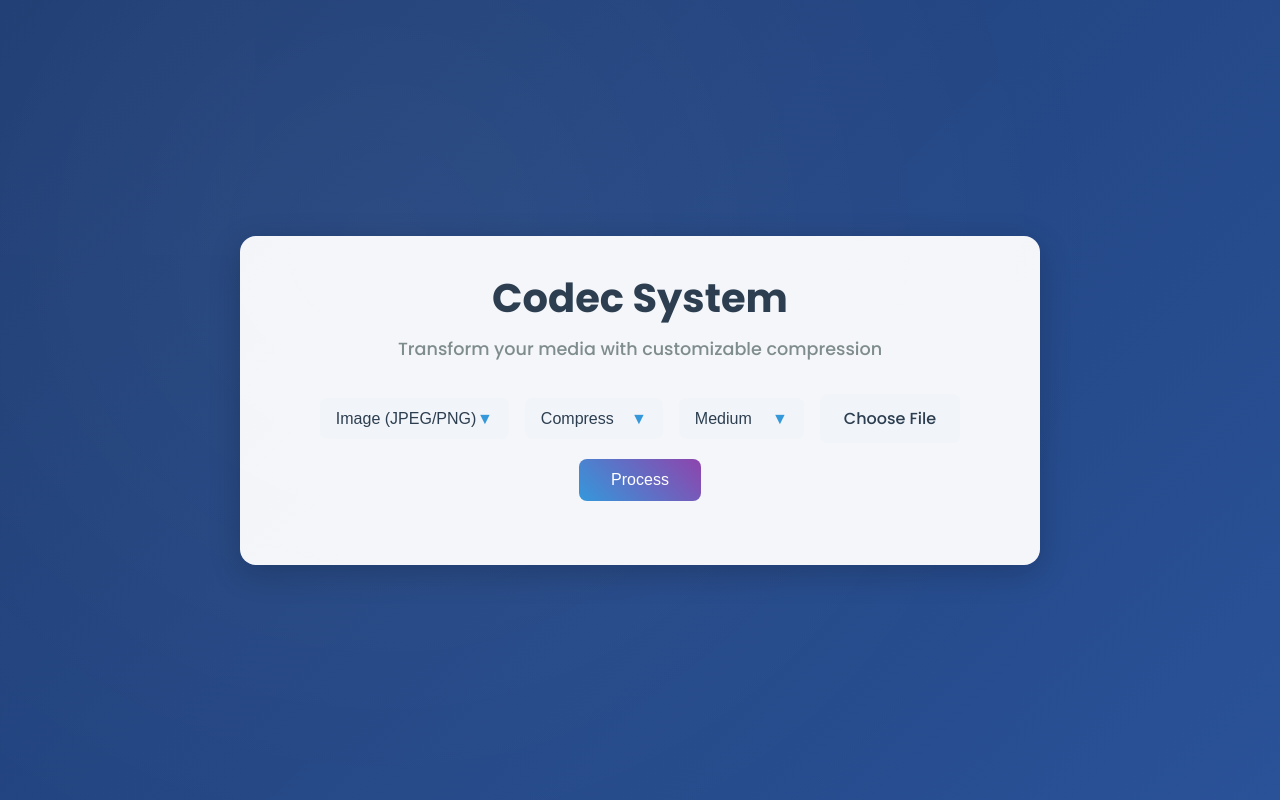
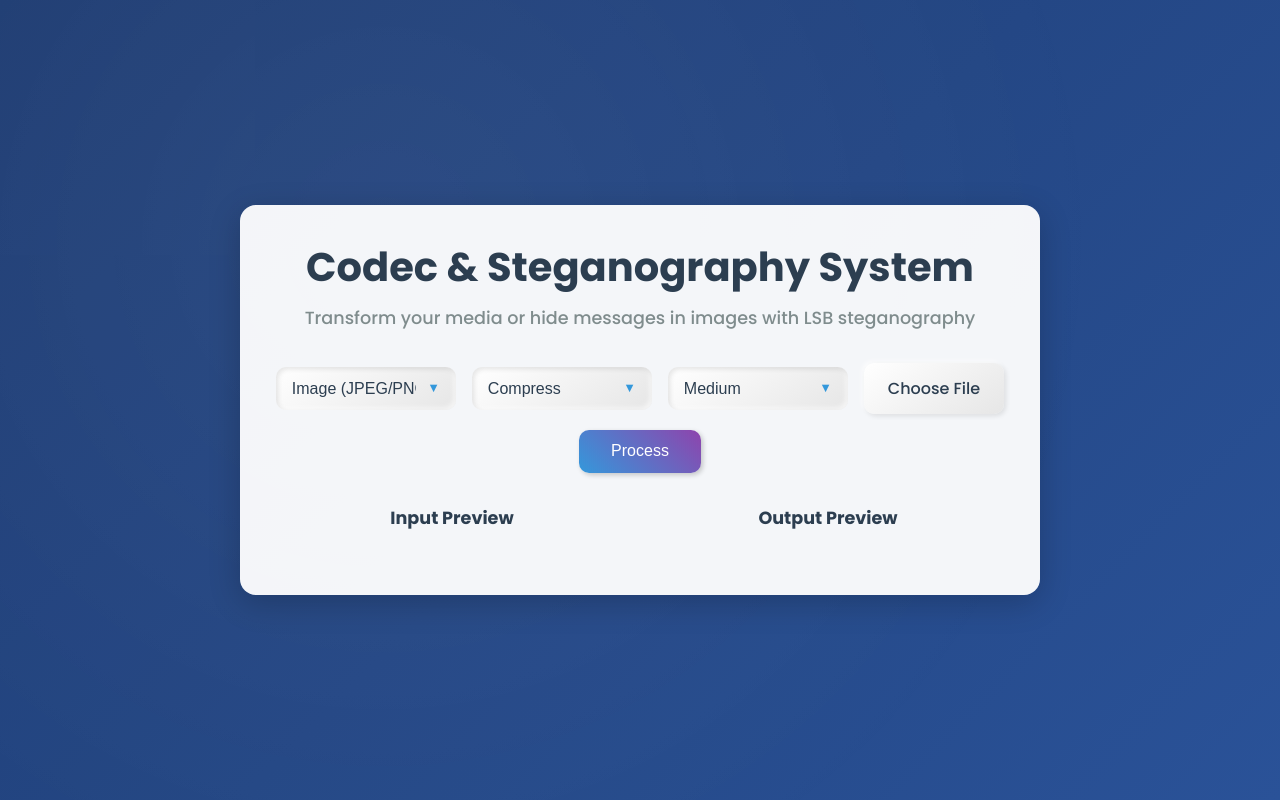
Before and after one commit to mohammadraflisumaryono/Codec-System-Website---Sistem-MultiMedia, a Flask app: page / in a window 1280 px wide. Run offline with Flask 3, Linux system fonts and the light colour scheme; some libraries are stand-ins or nearby versions.

Commit message:
Implement steganography features for embedding and extracting messages in images; enhance UI with input previews and validation.

```diff
--- a/app.py
+++ b/app.py
@@ -1,9 +1,10 @@
 import os
 from flask import Flask, request, jsonify, send_file, render_template
 from PIL import Image
+import numpy as np
+from werkzeug.utils import secure_filename
 import pydub
 import moviepy.editor as mp
-from werkzeug.utils import secure_filename
 
 app = Flask(__name__)
 
@@ -22,6 +23,87 @@ ALLOWED_EXTENSIONS = {
 def allowed_file(filename, media_type):
     extension = filename.rsplit('.', 1)[1].lower()
     return extension in ALLOWED_EXTENSIONS[media_type]
+
+# Fungsi Steganografi LSB
+def embed_message(image_path, message, output_path):
+    try:
+        img = Image.open(image_path)
+        if img.mode != 'RGB':
+            img = img.convert('RGB')
+        img_array = np.array(img)
+        h, w, _ = img_array.shape
+
+        # Konversi pesan ke biner
+        message += '###'  # Penanda akhir
+        binary_message = ''.join(format(ord(c), '08b') for c in message)
+
+        # Cek kapasitas
+        max_bits = h * w * 3  # 3 bit per piksel (R, G, B)
+        if len(binary_message) > max_bits:
+            return False, f"Image too small. Max characters: {max_bits // 8 - 3}"
+
+        # Sisipkan pesan ke LSB
+        msg_idx = 0
+        for i in range(h):
+            for j in range(w):
+                for c in range(3):  # R, G, B
+                    if msg_idx < len(binary_message):
+                        pixel = img_array[i, j, c]
+                        pixel = (pixel & ~1) | int(binary_message[msg_idx])
+                        img_array[i, j, c] = pixel
+                        msg_idx += 1
+                    else:
+                        break
+                if msg_idx >= len(binary_message):
+                    break
+            if msg_idx >= len(binary_message):
+                break
+
+        # Simpan gambar
+        Image.fromarray(img_array).save(output_path, format="PNG")
+        return True, "Message embedded successfully"
+    except Exception as e:
+        return False, f"Error embedding message: {str(e)}"
+
+def extract_message(image_path):
+    try:
+        img = Image.open(image_path)
+        if img.mode != 'RGB':
+            img = img.convert('RGB')
+        img_array = np.array(img)
+        h, w, _ = img_array.shape
+
+        binary_message = ""
+        max_bits = h * w * 3
+        for i in range(h):
+            for j in range(w):
+                for c in range(3):
+                    if len(binary_message) < max_bits:
+                        pixel = img_array[i, j, c]
+                        binary_message += str(pixel & 1)
+                    else:
+                        break
+                if len(binary_message) >= max_bits:
+                    break
+            if len(binary_message) >= max_bits:
+                break
+
+        # Konversi biner ke teks
+        message = ""
+        for i in range(0, len(binary_message), 8):
+            byte = binary_message[i:i+8]
+            if len(byte) < 8:
+                break
+            char_code = int(byte, 2)
+            if char_code == 0:
+                break
+            message += chr(char_code)
+            if message.endswith('###'):
+                message = message[:-3]
+                return True, message
+        return False, "No message found"
+    except Exception as e:
+        return False, f"Error extracting message: {str(e)}"
 
 def compress_image(input_path, output_path, quality=50):
     try:
@@ -87,6 +169,7 @@ def process_file():
     media_type = request.form.get('media_type')
     action = request.form.get('action')
     compression_level = request.form.get('compression_level', 'medium')
+    message = request.form.get('message', '')
 
     if not file or not media_type or not action:
         return jsonify({'error': 'Missing required parameters'}), 400
@@ -94,11 +177,11 @@ def process_file():
     if media_type not in ['image', 'audio', 'video']:
         return jsonify({'error': 'Invalid media type'}), 400
 
-    if action not in ['compress', 'decompress']:
+    if action not in ['compress', 'decompress', 'embed', 'extract']:
         return jsonify({'error': 'Invalid action'}), 400
 
-    if not allowed_file(file.filename, media_type):
-        return jsonify({'error': 'File type not allowed'}), 400
+    if action == 'embed' and not message:
+        return jsonify({'error': 'Message required for embedding'}), 400
 
     filename = secure_filename(file.filename)
     input_path = os.path.join(app.config['UPLOAD_FOLDER'], filename)
@@ -106,7 +189,7 @@ def process_file():
 
     base_name = os.path.splitext(filename)[0]
     ext = 'jpg' if media_type == 'image' and action == 'compress' else \
-          'png' if media_type == 'image' and action == 'decompress' else \
+          'png' if media_type == 'image' and action in ['decompress', 'embed', 'extract'] else \
           'mp3' if media_type == 'audio' and action == 'compress' else \
           'wav' if media_type == 'audio' and action == 'decompress' else \
           'mp4'
@@ -114,7 +197,6 @@ def process_file():
     output_filename = f"{base_name}_{action}ed.{ext}"
     output_path = os.path.join(app.config['UPLOAD_FOLDER'], output_filename)
 
-    # Tentukan parameter berdasarkan tingkat kompresi
     compression_params = {
         'image': {'very_small': 10, 'medium': 50, 'small': 80},
         'audio': {'very_small': '64k', 'medium': '128k', 'small': '256k'},
@@ -122,7 +204,12 @@ def process_file():
     }
 
     processors = {
-        'image': {'compress': compress_image, 'decompress': decompress_image},
+        'image': {
+            'compress': compress_image,
+            'decompress': decompress_image,
+            'embed': lambda ip, op: embed_message(ip, message, op),
+            'extract': lambda ip, op: extract_message(ip)
+        },
         'audio': {'compress': compress_audio, 'decompress': decompress_audio},
         'video': {'compress': compress_video, 'decompress': decompress_video}
     }
@@ -130,17 +217,26 @@ def process_file():
     if action == 'compress':
         param = compression_params[media_type].get(compression_level, compression_params[media_type]['medium'])
         success, message = processors[media_type][action](input_path, output_path, param)
+    elif action in ['embed', 'extract'] and media_type == 'image':
+        success, message = processors[media_type][action](input_path, output_path)
+        if action == 'extract':
+            return jsonify({'message': message, 'file': None})
     else:
         success, message = processors[media_type][action](input_path, output_path)
 
-    if success:
+    if success and action != 'extract':
         return jsonify({'message': message, 'file': f'/download/{output_filename}'})
+    elif success and action == 'extract':
+        return jsonify({'message': message, 'file': None})
     else:
         return jsonify({'error': message}), 500
 
 @app.route('/download/<filename>')
 def download_file(filename):
-    return send_file(os.path.join(app.config['UPLOAD_FOLDER'], filename), as_attachment=True)
+    response = send_file(os.path.join(app.config['UPLOAD_FOLDER'], filename), as_attachment=True)
+    response.headers['Access-Control-Allow-Origin'] = '*'
+    response.headers['Access-Control-Allow-Methods'] = 'GET'
+    return response
 
 if __name__ == '__main__':
     app.run(debug=True)
--- a/static/css/style.css
+++ b/static/css/style.css
@@ -75,25 +75,38 @@ body {
     align-items: center;
 }
 
-.select-wrapper {
+.select-wrapper, .input-wrapper {
     position: relative;
+    transition: transform 0.3s ease;
 }
 
-select {
+.select-wrapper:hover, .input-wrapper:hover {
+    transform: translateY(-2px);
+}
+
+select, input[type="text"] {
     appearance: none;
-    padding: 0.75rem 2rem 0.75rem 1rem;
+    padding: 0.8rem 2.5rem 0.8rem 1rem;
     border: none;
-    border-radius: 8px;
-    background: #f1f4f8;
+    border-radius: 10px;
+    background: linear-gradient(145deg, #ffffff, #e6e6e6);
+    box-shadow: inset 2px 2px 5px rgba(0, 0, 0, 0.1), inset -2px -2px 5px rgba(255, 255, 255, 0.7);
     font-size: 1rem;
     color: #2c3e50;
     cursor: pointer;
     transition: all 0.3s ease;
+    width: 180px;
 }
 
-select:focus {
+input[type="text"] {
+    width: 100%;
+    padding-right: 1rem;
+}
+
+select:focus, input[type="text"]:focus {
     outline: none;
-    box-shadow: 0 0 10px rgba(52, 152, 219, 0.5);
+    box-shadow: 0 0 12px rgba(52, 152, 219, 0.6);
+    background: #ffffff;
 }
 
 .select-wrapper::after {
@@ -103,7 +116,13 @@ select:focus {
     top: 50%;
     transform: translateY(-50%);
     color: #3498db;
+    font-size: 0.8rem;
     pointer-events: none;
+    transition: transform 0.3s ease;
+}
+
+.select-wrapper:hover::after {
+    transform: translateY(-50%) rotate(180deg);
 }
 
 .file-input-label {
@@ -117,9 +136,10 @@ input[type="file"] {
 
 .file-input-label span {
     display: inline-block;
-    padding: 0.75rem 1.5rem;
-    background: #f1f4f8;
-    border-radius: 8px;
+    padding: 0.8rem 1.5rem;
+    background: linear-gradient(145deg, #ffffff, #e6e6e6);
+    border-radius: 10px;
+    box-shadow: 2px 2px 5px rgba(0, 0, 0, 0.1), -2px -2px 5px rgba(255, 255, 255, 0.7);
     color: #2c3e50;
     font-size: 1rem;
     cursor: pointer;
@@ -127,14 +147,15 @@ input[type="file"] {
 }
 
 .file-input-label span:hover {
-    background: #3498db;
+    background: linear-gradient(145deg, #3498db, #2980b9);
     color: white;
+    box-shadow: 0 4px 15px rgba(52, 152, 219, 0.4);
 }
 
 button {
-    padding: 0.75rem 2rem;
+    padding: 0.8rem 2rem;
     border: none;
-    border-radius: 8px;
+    border-radius: 10px;
     background: linear-gradient(45deg, #3498db, #8e44ad);
     color: white;
     font-size: 1rem;
@@ -143,6 +164,7 @@ button {
     transition: all 0.3s ease;
     position: relative;
     overflow: hidden;
+    box-shadow: 2px 2px 5px rgba(0, 0, 0, 0.2);
 }
 
 button::before {
@@ -186,14 +208,32 @@ button:hover {
     transition: width 0.3s ease;
 }
 
+.preview-container {
+    display: flex;
+    justify-content: space-between;
+    margin-top: 2rem;
+    gap: 1rem;
+}
+
+.preview-section {
+    flex: 1;
+    text-align: center;
+}
+
+.preview-section h3 {
+    color: #2c3e50;
+    font-size: 1.1rem;
+    margin-bottom: 0.5rem;
+}
+
 .preview, .output {
-    margin-top: 2rem;
+    margin-top: 1rem;
     animation: fadeIn 0.5s ease-out;
 }
 
 .preview img, .preview video, .preview audio {
-    max-width: 100%;
-    border-radius: 12px;
+    max-width: 200px; /* Ukuran pratinjau lebih kecil */
+    border-radius: 10px;
     box-shadow: 0 4px 15px rgba(0, 0, 0, 0.1);
 }
 
--- a/static/js/script.js
+++ b/static/js/script.js
@@ -1,7 +1,48 @@
 function toggleCompressionLevel() {
     const action = document.getElementById('action').value;
     const compressionLevelWrapper = document.getElementById('compressionLevelWrapper');
+    const messageWrapper = document.getElementById('messageWrapper');
     compressionLevelWrapper.classList.toggle('hidden', action !== 'compress');
+    messageWrapper.classList.toggle('hidden', action !== 'embed');
+}
+
+function toggleOptions() {
+    const mediaType = document.getElementById('mediaType').value;
+    const actionSelect = document.getElementById('action');
+    actionSelect.innerHTML = `
+        <option value="compress">Compress</option>
+        <option value="decompress">Decompress</option>
+        ${mediaType === 'image' ? `
+            <option value="embed">Embed Message</option>
+            <option value="extract">Extract Message</option>
+        ` : ''}
+    `;
+    toggleCompressionLevel();
+}
+
+function displayPreview(file, elementId, mediaType) {
+    const element = document.getElementById(elementId);
+    element.innerHTML = '';
+    const url = file instanceof File ? URL.createObjectURL(file) : file;
+    if (mediaType === 'image') {
+        const img = document.createElement('img');
+        img.src = url;
+        img.onerror = () => {
+            element.innerHTML = '<p class="error">Failed to load preview</p>';
+        };
+        element.appendChild(img);
+    } else if (mediaType === 'audio') {
+        const audio = document.createElement('audio');
+        audio.src = url;
+        audio.controls = true;
+        element.appendChild(audio);
+    } else if (mediaType === 'video') {
+        const video = document.createElement('video');
+        video.src = url;
+        video.controls = true;
+        video.width = 200;
+        element.appendChild(video);
+    }
 }
 
 async function processFile() {
@@ -9,8 +50,10 @@ async function processFile() {
     const mediaType = document.getElementById('mediaType').value;
     const action = document.getElementById('action').value;
     const compressionLevel = document.getElementById('compressionLevel').value;
+    const message = document.getElementById('messageInput').value;
     const file = fileInput.files[0];
-    const preview = document.getElementById('preview');
+    const inputPreview = document.getElementById('inputPreview');
+    const outputPreview = document.getElementById('outputPreview');
     const output = document.getElementById('output');
     const progress = document.getElementById('progress');
     const progressBar = document.querySelector('.progress-bar');
@@ -20,31 +63,42 @@ async function processFile() {
         return;
     }
 
-    preview.innerHTML = '';
+    if (action === 'embed' && !message) {
+        output.innerHTML = '<p class="error">Please enter a message to embed</p>';
+        return;
+    }
+
+    outputPreview.innerHTML = '';
     output.innerHTML = '';
     progress.classList.add('visible');
     progressBar.style.width = '0%';
 
-    // Preview file
-    const url = URL.createObjectURL(file);
-    if (mediaType === 'image') {
-        const img = document.createElement('img');
-        img.src = url;
-        preview.appendChild(img);
-    } else if (mediaType === 'audio') {
-        const audio = document.createElement('audio');
-        audio.src = url;
-        audio.controls = true;
-        preview.appendChild(audio);
-    } else if (mediaType === 'video') {
-        const video = document.createElement('video');
-        video.src = url;
-        video.controls = true;
-        video.width = 320;
-        preview.appendChild(video);
+    // Display input preview
+    displayPreview(file, 'inputPreview', mediaType);
+
+    // Validate message length for embed
+    if (action === 'embed') {
+        const img = new Image();
+        img.src = URL.createObjectURL(file);
+        img.onload = async () => {
+            const maxChars = Math.floor((img.width * img.height * 3) / 8) - 3;
+            if (message.length > maxChars) {
+                output.innerHTML = `<p class="error">Message too long. Max ${maxChars} characters.</p>`;
+                progress.classList.remove('visible');
+                return;
+            }
+            await sendFile(file, mediaType, action, compressionLevel, message, output, outputPreview, progress, progressBar);
+        };
+        img.onerror = () => {
+            output.innerHTML = '<p class="error">Failed to load image for validation</p>';
+            progress.classList.remove('visible');
+        };
+    } else {
+        await sendFile(file, mediaType, action, compressionLevel, message, output, outputPreview, progress, progressBar);
     }
+}
 
-    // Simulate progress
+async function sendFile(file, mediaType, action, compressionLevel, message, output, outputPreview, progress, progressBar) {
     let progressValue = 0;
     const progressInterval = setInterval(() => {
         progressValue += 10;
@@ -52,13 +106,15 @@ async function processFile() {
         if (progressValue >= 80) clearInterval(progressInterval);
     }, 200);
 
-    // Send file to server
     const formData = new FormData();
     formData.append('file', file);
     formData.append('media_type', mediaType);
     formData.append('action', action);
     if (action === 'compress') {
         formData.append('compression_level', compressionLevel);
+    }
+    if (action === 'embed') {
+        formData.append('message', message);
     }
 
     try {
@@ -73,7 +129,27 @@ async function processFile() {
         setTimeout(() => progress.classList.remove('visible'), 500);
 
         if (response.ok) {
-            output.innerHTML = `<p>${result.message}</p><a href="${result.file}" download>Download Result</a>`;
+            if (action === 'extract') {
+                output.innerHTML = `<p class="extracted-message">Extracted Message: ${result.message}</p>`;
+            } else {
+                output.innerHTML = `<p>${result.message}</p><a href="${result.file}" download>Download Result</a>`;
+                if (mediaType === 'image' && result.file) {
+                    // Retry fetch with delay to ensure file is ready
+                    setTimeout(async () => {
+                        try {
+                            const outputFile = await fetch(result.file);
+                            if (!outputFile.ok) {
+                                outputPreview.innerHTML = '<p class="error">Failed to load output preview</p>';
+                                return;
+                            }
+                            const blob = await outputFile.blob();
+                            displayPreview(URL.createObjectURL(blob), 'outputPreview', mediaType);
+                        } catch (error) {
+                            outputPreview.innerHTML = '<p class="error">Error loading output preview</p>';
+                        }
+                    }, 500);
+                }
+            }
         } else {
             output.innerHTML = `<p class="error">${result.error}</p>`;
         }
@@ -85,5 +161,8 @@ async function processFile() {
     }
 }
 
-// Initialize compression level visibility
-document.addEventListener('DOMContentLoaded', toggleCompressionLevel);
+// Initialize
+document.addEventListener('DOMContentLoaded', () => {
+    toggleCompressionLevel();
+    toggleOptions();
+});
--- a/templates/index.html
+++ b/templates/index.html
@@ -4,18 +4,18 @@
 <head>
     <meta charset="UTF-8">
     <meta name="viewport" content="width=device-width, initial-scale=1.0">
-    <title>Codec System</title>
+    <title>Codec & Steganography System</title>
     <link rel="stylesheet" href="/static/css/style.css">
     <link href="https://fonts.googleapis.com/css2?family=Poppins:wght@300;500;700&display=swap" rel="stylesheet">
 </head>
 
 <body>
     <div class="container">
-        <h1 class="title">Codec System</h1>
-        <p class="subtitle">Transform your media with customizable compression</p>
+        <h1 class="title">Codec & Steganography System</h1>
+        <p class="subtitle">Transform your media or hide messages in images with LSB steganography</p>
         <div class="input-group">
             <div class="select-wrapper">
-                <select id="mediaType">
+                <select id="mediaType" onchange="toggleOptions()">
                     <option value="image">Image (JPEG/PNG)</option>
                     <option value="audio">Audio (MP3/WAV)</option>
                     <option value="video">Video (MP4)</option>
@@ -25,6 +25,8 @@
                 <select id="action" onchange="toggleCompressionLevel()">
                     <option value="compress">Compress</option>
                     <option value="decompress">Decompress</option>
+                    <option value="embed">Embed Message</option>
+                    <option value="extract">Extract Message</option>
                 </select>
             </div>
             <div class="select-wrapper" id="compressionLevelWrapper">
@@ -33,6 +35,9 @@
                     <option value="medium" selected>Medium</option>
                     <option value="small">Small</option>
                 </select>
+            </div>
+            <div class="input-wrapper" id="messageWrapper">
+                <input type="text" id="messageInput" placeholder="Enter message to embed">
             </div>
             <label class="file-input-label">
                 <input type="file" id="fileInput" accept="image/*,audio/*,video/*">
@@ -43,7 +48,16 @@
         <div id="progress" class="progress hidden">
             <div class="progress-bar"></div>
         </div>
-        <div id="preview" class="preview"></div>
+        <div class="preview-container">
+            <div class="preview-section">
+                <h3>Input Preview</h3>
+                <div id="inputPreview" class="preview"></div>
+            </div>
+            <div class="preview-section">
+                <h3>Output Preview</h3>
+                <div id="outputPreview" class="preview"></div>
+            </div>
+        </div>
         <div id="output" class="output"></div>
     </div>
     <div class="background-gradient"></div>
```
Also changed, not shown: other parts of static/css/style.css (+32 -5 lines), 2 other files.
